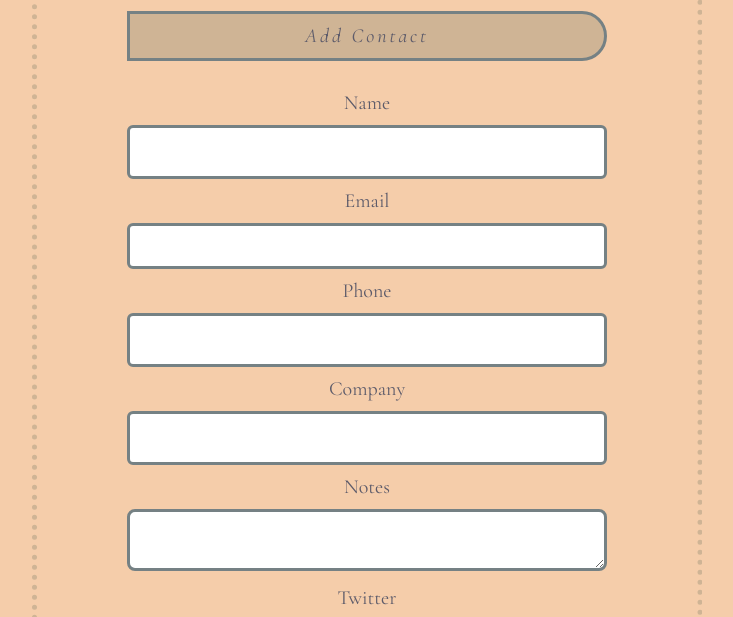
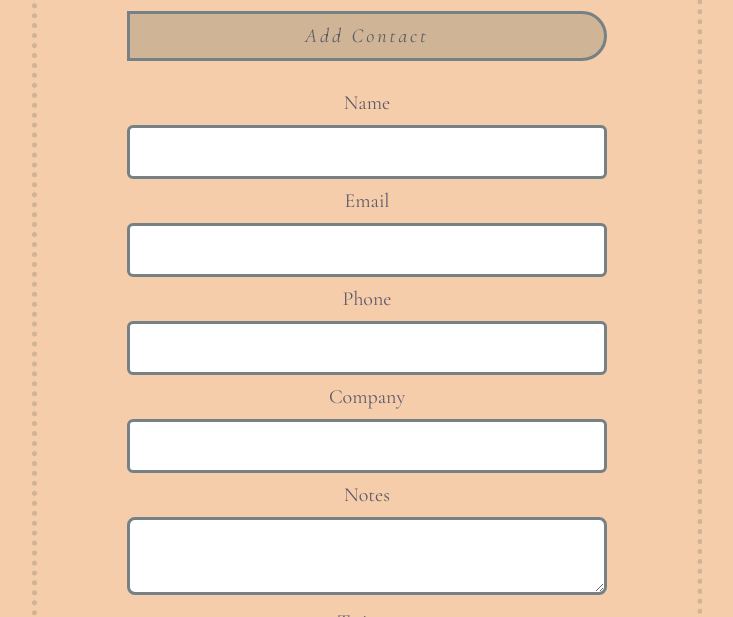
Before and after one commit to designerofthing/address_book_challenge, a website: page src/index.html in a window 1280 px wide. Both pictures are taken after a click on the button "Add Contact". Shown: the part 181-798 px from the top of the page, without its empty margins (273-1006 px from the left). Drawn offline with nearby package versions, Linux system fonts and the light colour scheme.

Commit message:
adding test for delete button, updating css

```diff
--- a/src/assets/css/style.css
+++ b/src/assets/css/style.css
@@ -32,6 +32,7 @@ input[type="text"] {
 
 input[type="email"] {
     font-family: 'Cormorant Garamond', serif;
+    font-size: 20px;
     width: 75%;
     padding: 12px 1px;
     margin: 10px 0;
@@ -43,6 +44,7 @@ input[type="email"] {
 
 textarea[type="text"] {
     font-family: 'Cormorant Garamond', serif;
+    font-size: 20px;
     width: 75%;
     padding: 12px 1px;
     margin: 10px 0;
```
Also changed, not shown: cypress/integration/userCanDeleteAContact.feature.js (+1 -1 lines).
